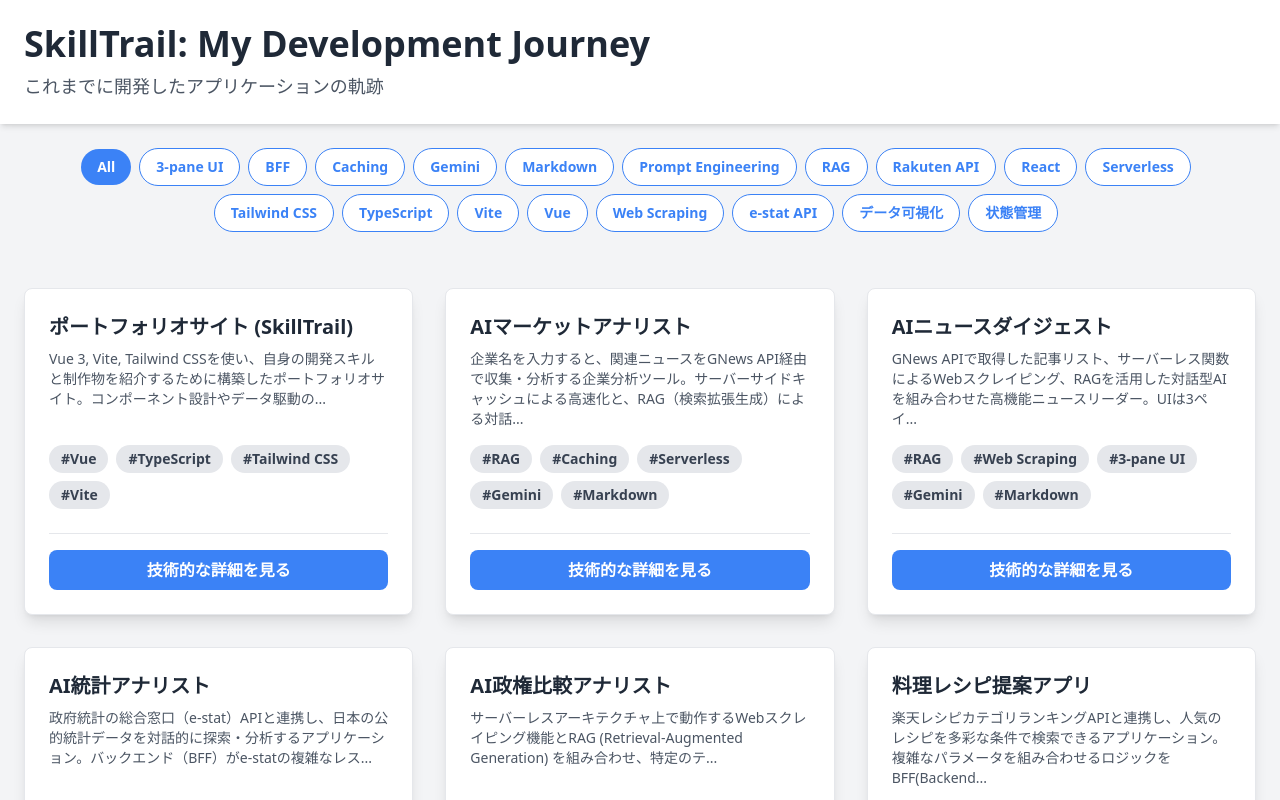
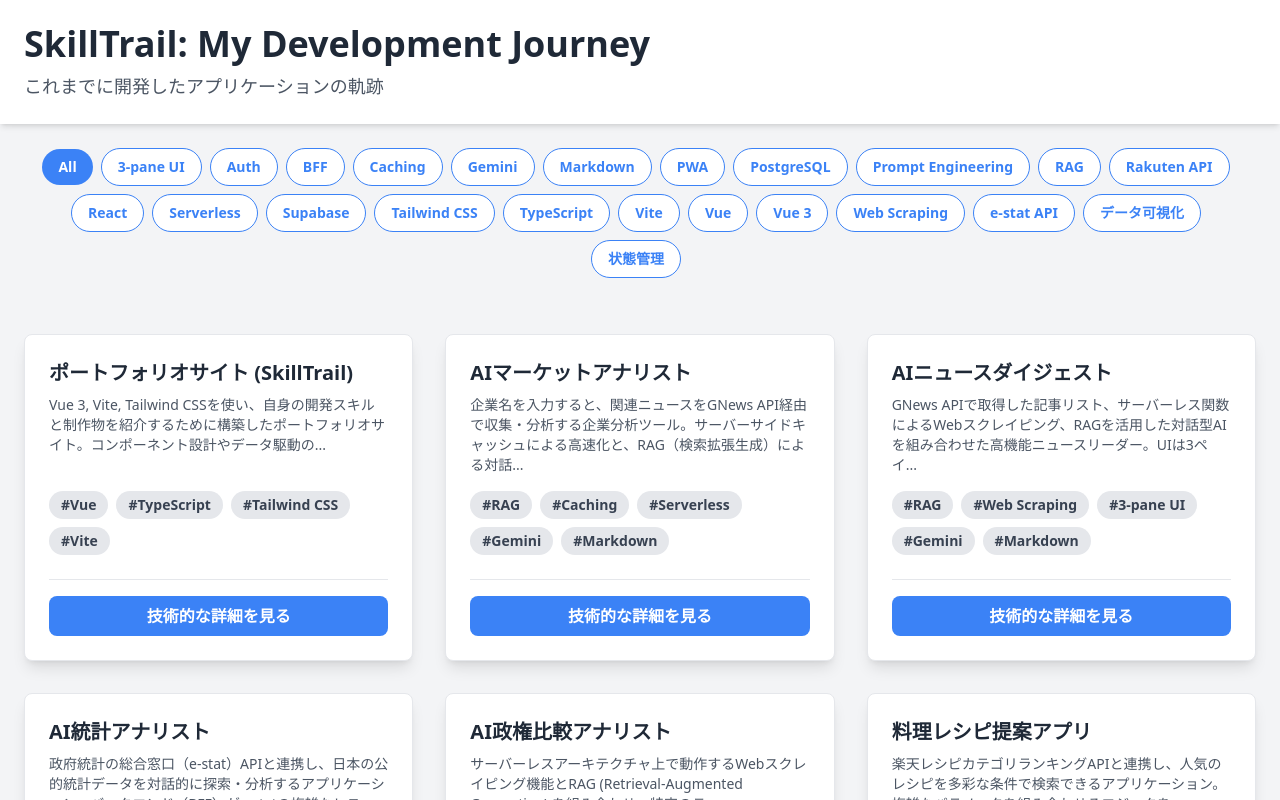
Before and after one commit to tako-chan0511/skilltrail, a Vue app: page / in a window 1280 px wide. Shown: the top 800 px of the page. Built offline with nearby package versions, Linux system fonts and the light colour scheme.

Commit message:
ブックマーク管理アプリ

```diff
--- a/src/apps.ts
+++ b/src/apps.ts
@@ -30,7 +30,7 @@
     title: 'ポートフォリオサイト (SkillTrail)',
     description: 'Vue 3, Vite, Tailwind CSSを使い、自身の開発スキルと制作物を紹介するために構築したポートフォリオサイト。コンポーネント設計やデータ駆動のUI実装を学びました。',
     screenshot: '',
-    githubUrl: '#',
+    githubUrl: 'https://github.com/tako-chan0511/skilltrail',
     tags: ['Vue', 'TypeScript', 'Tailwind CSS', 'Vite'],
     learnings: {
       challenge: 'Vue3+Vite環境とTailwind CSSの連携設定でエラーが頻発。特にパッケージ間のバージョン不整合が原因でスタイルが全く適用されなかった。',
@@ -129,8 +129,8 @@
     title: 'AI政権比較アナリスト',
     description: 'サーバーレスアーキテクチャ上で動作するWebスクレイピング機能とRAG (Retrieval-Augmented Generation) を組み合わせ、特定のテーマに関する最新情報に基づいた高度な分析を生成するシステム。各政党の公式サイトから最新の政策情報をリアルタイムで収集・ベクトル化し、それを知識ベースとしてGeminiに提供することで、単なるWeb検索では得られない、文脈を理解した深い分析レポートを生成します。',
     screenshot: '',
-    appUrl: 'https://hara0511jp-politics.vercel.app/',
-    githubUrl: 'https://github.com/tako-chan0511/jp-politics',
+    appUrl: '#',
+    githubUrl: '#',
     tags: ['RAG', 'Web Scraping', 'Serverless', 'Gemini', 'Prompt Engineering'],
     learnings: {
       challenge: '静的な知識しか持たないLLMに、常に変化する最新の政党の政策について分析させること。また、Webスクレイピングは対象サイトの構造変更に弱く、メンテナンスコストが高い点が課題でした。',
@@ -155,8 +155,8 @@
     title: '料理レシピ提案アプリ',
     description: '楽天レシピカテゴリランキングAPIと連携し、人気のレシピを多彩な条件で検索できるアプリケーション。複雑なパラメータを組み合わせるロジックをBFF(Backend for Frontend)に集約することで、フロントエンドの責務を分離し、保守性と拡張性を高めた設計になっています。',
     screenshot: '',
-    appUrl: 'https://hara0511my-recipes.vercel.app/',
-    githubUrl: 'https://github.com/tako-chan0511/my-recipes',
+    appUrl: '#',
+    githubUrl: '#',
     tags: ['React', 'BFF', 'Rakuten API', '状態管理'],
     learnings: {
       challenge: 'カテゴリ、調理時間、予算など複数の絞り込み条件を組み合わせた動的なAPIリクエストの構築。これらの複雑な状態管理をすべてフロントエンドで行うと、コンポーネントが肥大化し、見通しが悪くなる懸念がありました。',
@@ -175,6 +175,34 @@
       { name: 'Vercel (BFF)', color: 'bg-black text-white' },
     ],
   },
+  // --- ★★★ ここから新規追加 ★★★ ---
+  {
+    id: 9,
+    title: 'ブックマーク管理アプリ',
+    description: 'SupabaseをBaaSとして採用した、個人認証付きのブックマーク管理PWA。認証情報とブックマークデータをPostgreSQLで一元管理し、RLS(Row Level Security)で堅牢なデータ保護を実現。認証不要で機能を試せるサンドボックスモードも搭載し、モバイルフレンドリーなUIとPWA対応で、どこからでも快適に利用できます。',
+    screenshot: '',
+    appUrl: 'https://hara0511bookmark-manager.vercel.app/',
+    githubUrl: 'https://github.com/tako-chan0511/bookmark-manager',
+    tags: ['Supabase', 'PWA', 'Auth', 'PostgreSQL', 'Vue 3'],
+    learnings: {
+      challenge: 'ユーザー毎にデータを完全に分離するセキュアなマルチテナントDBの実現と、認証状態に応じて「本番モード」と「サンドボックスモード」をシームレスに切り替える状態管理が課題でした。',
+      solution: 'SupabaseのRLS（行単位セキュリティ）ポリシーを活用。「`auth.uid() = user_id`」というルールをテーブルに適用し、SQLレベルでユーザーが自身のデータしか操作できないよう強制しました。フロントエンドでは、ユーザーの認証状態をリアクティブに監視し、未認証時は`localStorage`をデータソースとするサンドボックスモード、認証後はSupabaseクライアントをデータソースとする本番モードに動的に切り替えるロジックを実装しました。',
+    },
+    features: [
+      'Supabase Authによるメール・パスワード認証',
+      'RLSによるユーザーデータの厳格なアクセス制御',
+      'キーワードと複数タグによるAND/OR検索機能',
+      'Service Workerを利用したPWA対応（オフラインキャッシュ）',
+      '認証不要で試せるサンドボックスモード',
+    ],
+    stack: [
+      { name: 'Vue 3', color: 'bg-green-200 text-green-800' },
+      { name: 'Supabase', color: 'bg-emerald-300 text-emerald-900' },
+      { name: 'PostgreSQL', color: 'bg-sky-300 text-sky-900' },
+      { name: 'PWA', color: 'bg-amber-300 text-amber-900' },
+      { name: 'Tailwind CSS', color: 'bg-sky-200 text-sky-800' },
+    ],
+  },
 ];
 
 // 全てのタグを重複なく取得する
```
